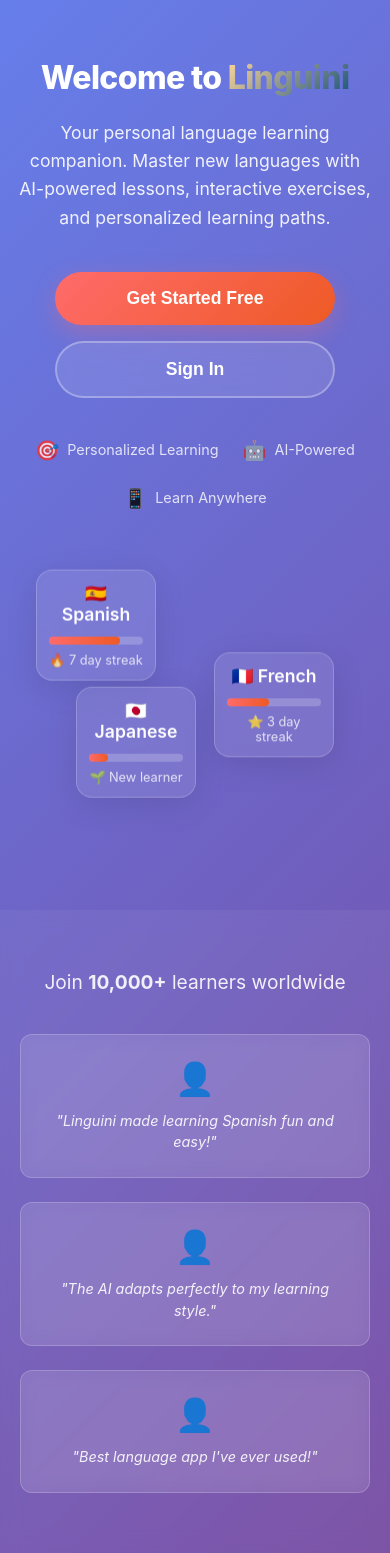
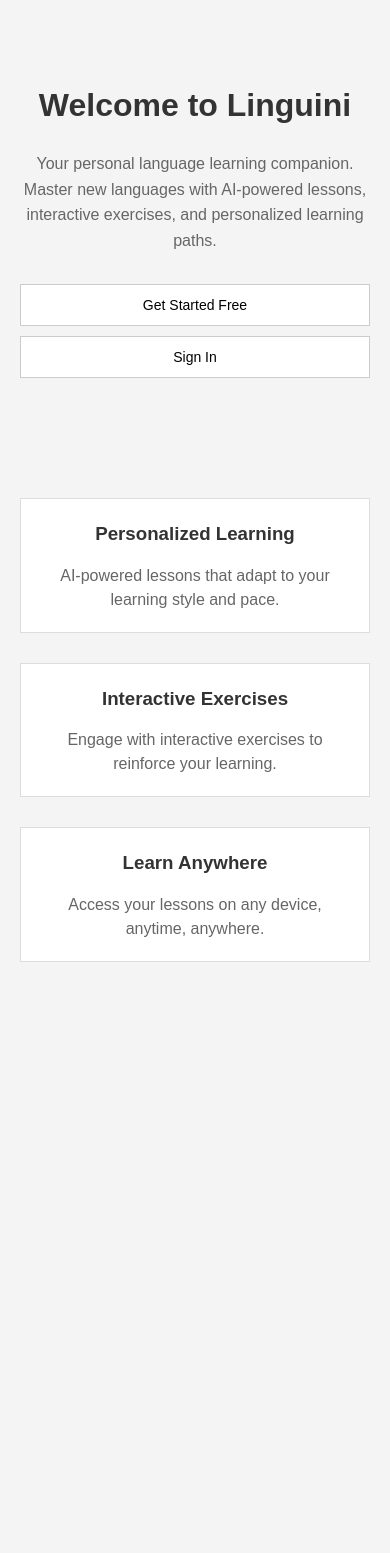
Before and after one commit to nekefer/Linguini-FrontEnd, a React (Vite) app: page / in a window 390 px wide. After the commit the page ends 1002 px from the top, so only its background shows below. Built offline with nearby package versions, Linux system fonts and the light colour scheme; the HTML template or start-up script is replaced by a standard one.

Commit message:
the base of authentification

```diff
--- a/src/components/Welcome.css
+++ b/src/components/Welcome.css
@@ -1,317 +1,79 @@
-/* Welcome Page Styles */
+/* Basic Welcome Styles */
 .welcome-container {
     min-height: 100vh;
-    background: linear-gradient(135deg, #667eea 0%, #764ba2 100%);
-    color: white;
-    font-family: -apple-system, BlinkMacSystemFont, 'Segoe UI', Roboto, sans-serif;
+    padding: 40px 20px;
+    text-align: center;
 }
 
-/* Hero Section */
 .hero-section {
-    padding: 80px 20px;
-    max-width: 1200px;
+    max-width: 800px;
     margin: 0 auto;
-    display: flex;
-    align-items: center;
-    min-height: 80vh;
+    padding: 40px 0;
 }
 
 .hero-content {
-    display: grid;
-    grid-template-columns: 1fr 1fr;
-    gap: 60px;
-    align-items: center;
+    margin-bottom: 40px;
 }
 
-/* Hero Text */
 .hero-text {
-    max-width: 500px;
+    margin-bottom: 30px;
 }
 
 .hero-title {
-    font-size: 3.5rem;
-    font-weight: 800;
-    line-height: 1.1;
-    margin-bottom: 24px;
-    letter-spacing: -0.02em;
-}
-
-.gradient-text {
-    background: linear-gradient(135deg, #ffd89b 0%, #19547b 100%);
-    -webkit-background-clip: text;
-    -webkit-text-fill-color: transparent;
-    background-clip: text;
+    font-size: 2.5rem;
+    margin-bottom: 20px;
 }
 
 .hero-subtitle {
-    font-size: 1.25rem;
-    line-height: 1.6;
-    margin-bottom: 40px;
-    opacity: 0.9;
-    font-weight: 400;
+    font-size: 1.2rem;
+    margin-bottom: 30px;
+    color: #666;
 }
 
-/* Hero Buttons */
 .hero-buttons {
-    display: flex;
-    gap: 16px;
     margin-bottom: 40px;
-    flex-wrap: wrap;
 }
 
-.btn-primary {
-    background: linear-gradient(135deg, #ff6b6b 0%, #ee5a24 100%);
-    color: white;
-    border: none;
-    padding: 16px 32px;
-    border-radius: 50px;
-    font-size: 1.1rem;
-    font-weight: 600;
-    cursor: pointer;
-    transition: all 0.3s ease;
-    box-shadow: 0 8px 25px rgba(255, 107, 107, 0.3);
+.hero-buttons button {
+    margin: 0 10px 10px 0;
+    padding: 12px 24px;
 }
 
-.btn-primary:hover {
-    transform: translateY(-2px);
-    box-shadow: 0 12px 35px rgba(255, 107, 107, 0.4);
+.hero-features {
+    display: grid;
+    grid-template-columns: repeat(auto-fit, minmax(250px, 1fr));
+    gap: 30px;
+    margin-top: 40px;
 }
 
-.btn-secondary {
-    background: rgba(255, 255, 255, 0.1);
-    color: white;
-    border: 2px solid rgba(255, 255, 255, 0.3);
-    padding: 16px 32px;
-    border-radius: 50px;
-    font-size: 1.1rem;
-    font-weight: 600;
-    cursor: pointer;
-    transition: all 0.3s ease;
-    backdrop-filter: blur(10px);
+.feature-card {
+    padding: 20px;
+    border: 1px solid #ddd;
+    background: white;
 }
 
-.btn-secondary:hover {
-    background: rgba(255, 255, 255, 0.2);
-    border-color: rgba(255, 255, 255, 0.5);
-    transform: translateY(-2px);
+.feature-card h3 {
+    margin-bottom: 15px;
 }
 
-/* Hero Features */
-.hero-features {
-    display: flex;
-    gap: 24px;
-    flex-wrap: wrap;
-}
-
-.feature {
-    display: flex;
-    align-items: center;
-    gap: 8px;
-    font-size: 0.9rem;
-    opacity: 0.8;
-}
-
-.feature-icon {
-    font-size: 1.2rem;
-}
-
-/* Hero Visual */
-.hero-visual {
-    position: relative;
-    height: 400px;
-    display: flex;
-    justify-content: center;
-    align-items: center;
-}
-
-.floating-card {
-    position: absolute;
-    background: rgba(255, 255, 255, 0.1);
-    backdrop-filter: blur(20px);
-    border: 1px solid rgba(255, 255, 255, 0.2);
-    border-radius: 16px;
-    padding: 20px;
-    box-shadow: 0 8px 32px rgba(0, 0, 0, 0.1);
-    animation: float 6s ease-in-out infinite;
-    width: 200px;
-}
-
-.card-1 {
-    top: 20px;
-    left: 20px;
-    animation-delay: 0s;
-}
-
-.card-2 {
-    top: 120px;
-    right: 40px;
-    animation-delay: 2s;
-}
-
-.card-3 {
-    bottom: 40px;
-    left: 60px;
-    animation-delay: 4s;
-}
-
-@keyframes float {
-
-    0%,
-    100% {
-        transform: translateY(0px);
-    }
-
-    50% {
-        transform: translateY(-20px);
-    }
-}
-
-.card-content {
-    text-align: center;
-}
-
-.language-badge {
-    font-size: 1.1rem;
-    font-weight: 600;
-    margin-bottom: 12px;
-    display: block;
-}
-
-.progress-bar {
-    width: 100%;
-    height: 8px;
-    background: rgba(255, 255, 255, 0.2);
-    border-radius: 4px;
-    margin-bottom: 8px;
-    overflow: hidden;
-}
-
-.progress-fill {
-    height: 100%;
-    background: linear-gradient(90deg, #ff6b6b 0%, #ee5a24 100%);
-    border-radius: 4px;
-    transition: width 0.3s ease;
-}
-
-.streak {
-    font-size: 0.8rem;
-    opacity: 0.8;
-}
-
-/* Social Proof Section */
-.social-proof {
-    padding: 60px 20px;
-    background: rgba(255, 255, 255, 0.05);
-    backdrop-filter: blur(10px);
-}
-
-.social-proof-content {
-    max-width: 1200px;
-    margin: 0 auto;
-    text-align: center;
-}
-
-.social-proof-text {
-    font-size: 1.2rem;
-    margin-bottom: 40px;
-    opacity: 0.9;
-}
-
-.testimonials {
-    display: grid;
-    grid-template-columns: repeat(auto-fit, minmax(250px, 1fr));
-    gap: 24px;
-    max-width: 800px;
-    margin: 0 auto;
-}
-
-.testimonial {
-    background: rgba(255, 255, 255, 0.1);
-    backdrop-filter: blur(10px);
-    border: 1px solid rgba(255, 255, 255, 0.2);
-    border-radius: 12px;
-    padding: 24px;
-    text-align: center;
-    transition: transform 0.3s ease;
-}
-
-.testimonial:hover {
-    transform: translateY(-4px);
-}
-
-.testimonial-avatar {
-    font-size: 2rem;
-    margin-bottom: 12px;
-    display: block;
-}
-
-.testimonial p {
-    font-size: 0.9rem;
+.feature-card p {
+    color: #666;
     line-height: 1.5;
-    opacity: 0.9;
-    font-style: italic;
 }
 
 /* Responsive Design */
 @media (max-width: 768px) {
-    .hero-content {
-        grid-template-columns: 1fr;
-        gap: 40px;
-        text-align: center;
-    }
-
-    .hero-title {
-        font-size: 2.5rem;
-    }
-
-    .hero-subtitle {
-        font-size: 1.1rem;
-    }
-
-    .hero-buttons {
-        justify-content: center;
-    }
-
-    .hero-features {
-        justify-content: center;
-    }
-
-    .hero-visual {
-        height: 300px;
-    }
-
-    .floating-card {
-        width: 150px;
-        padding: 16px;
-    }
-
-    .testimonials {
-        grid-template-columns: 1fr;
-    }
-}
-
-@media (max-width: 480px) {
-    .hero-section {
-        padding: 60px 16px;
-    }
-
     .hero-title {
         font-size: 2rem;
     }
 
-    .hero-buttons {
-        flex-direction: column;
-        align-items: center;
+    .hero-subtitle {
+        font-size: 1rem;
     }
 
-    .btn-primary,
-    .btn-secondary {
+    .hero-buttons button {
+        display: block;
         width: 100%;
-        max-width: 280px;
-    }
-
-    .floating-card {
-        width: 120px;
-        padding: 12px;
+        margin: 0 0 10px 0;
     }
 }
--- a/src/components/Welcome.jsx
+++ b/src/components/Welcome.jsx
@@ -7,99 +7,39 @@ export default function Welcome() {
 
   return (
     <div className="welcome-container">
-      {/* Hero Section */}
       <div className="hero-section">
         <div className="hero-content">
           <div className="hero-text">
-            <h1 className="hero-title">
-              Welcome to <span className="gradient-text">Linguini</span>
-            </h1>
+            <h1 className="hero-title">Welcome to Linguini</h1>
             <p className="hero-subtitle">
               Your personal language learning companion. Master new languages
               with AI-powered lessons, interactive exercises, and personalized
               learning paths.
             </p>
             <div className="hero-buttons">
-              <button
-                className="btn-primary"
-                onClick={() => navigate({ to: "/register" })}
-              >
+              <button onClick={() => navigate({ to: "/register" })}>
                 Get Started Free
               </button>
-              <button
-                className="btn-secondary"
-                onClick={() => navigate({ to: "/login" })}
-              >
+              <button onClick={() => navigate({ to: "/login" })}>
                 Sign In
               </button>
-            </div>
-            <div className="hero-features">
-              <div className="feature">
-                <span className="feature-icon">🎯</span>
-                <span>Personalized Learning</span>
-              </div>
-              <div className="feature">
-                <span className="feature-icon">🤖</span>
-                <span>AI-Powered</span>
-              </div>
-              <div className="feature">
-                <span className="feature-icon">📱</span>
-                <span>Learn Anywhere</span>
-              </div>
-            </div>
-          </div>
-          <div className="hero-visual">
-            <div className="floating-card card-1">
-              <div className="card-content">
-                <div className="language-badge">🇪🇸 Spanish</div>
-                <div className="progress-bar">
-                  <div className="progress-fill" style={{ width: "75%" }}></div>
-                </div>
-                <div className="streak">🔥 7 day streak</div>
-              </div>
-            </div>
-            <div className="floating-card card-2">
-              <div className="card-content">
-                <div className="language-badge">🇫🇷 French</div>
-                <div className="progress-bar">
-                  <div className="progress-fill" style={{ width: "45%" }}></div>
-                </div>
-                <div className="streak">⭐ 3 day streak</div>
-              </div>
-            </div>
-            <div className="floating-card card-3">
-              <div className="card-content">
-                <div className="language-badge">🇯🇵 Japanese</div>
-                <div className="progress-bar">
-                  <div className="progress-fill" style={{ width: "20%" }}></div>
-                </div>
-                <div className="streak">🌱 New learner</div>
-              </div>
             </div>
           </div>
         </div>
       </div>
 
-      {/* Social Proof Section */}
-      <div className="social-proof">
-        <div className="social-proof-content">
-          <p className="social-proof-text">
-            Join <strong>10,000+</strong> learners worldwide
-          </p>
-          <div className="testimonials">
-            <div className="testimonial">
-              <div className="testimonial-avatar">👤</div>
-              <p>"Linguini made learning Spanish fun and easy!"</p>
-            </div>
-            <div className="testimonial">
-              <div className="testimonial-avatar">👤</div>
-              <p>"The AI adapts perfectly to my learning style."</p>
-            </div>
-            <div className="testimonial">
-              <div className="testimonial-avatar">👤</div>
-              <p>"Best language app I've ever used!"</p>
-            </div>
-          </div>
+      <div className="hero-features">
+        <div className="feature-card">
+          <h3>Personalized Learning</h3>
+          <p>AI-powered lessons that adapt to your learning style and pace.</p>
+        </div>
+        <div className="feature-card">
+          <h3>Interactive Exercises</h3>
+          <p>Engage with interactive exercises to reinforce your learning.</p>
+        </div>
+        <div className="feature-card">
+          <h3>Learn Anywhere</h3>
+          <p>Access your lessons on any device, anytime, anywhere.</p>
         </div>
       </div>
     </div>
--- a/src/styles/app.css
+++ b/src/styles/app.css
@@ -1,5 +1,68 @@
-*, ::after, ::before {
+/* Basic Reset */
+* {
     margin: 0;
     padding: 0;
     box-sizing: border-box;
 }
+
+body {
+    font-family: Arial, sans-serif;
+    line-height: 1.6;
+    color: #333;
+    background-color: #f4f4f4;
+}
+
+/* Basic Container */
+.container {
+    max-width: 1200px;
+    margin: 0 auto;
+    padding: 20px;
+}
+
+/* Basic Button Styles */
+button {
+    padding: 10px 20px;
+    border: 1px solid #ccc;
+    background-color: #fff;
+    cursor: pointer;
+    font-size: 14px;
+}
+
+button:hover {
+    background-color: #f0f0f0;
+}
+
+button:disabled {
+    opacity: 0.6;
+    cursor: not-allowed;
+}
+
+/* Basic Input Styles */
+input {
+    padding: 8px 12px;
+    border: 1px solid #ccc;
+    font-size: 14px;
+    width: 100%;
+}
+
+input:focus {
+    outline: none;
+    border-color: #007bff;
+}
+
+/* Basic Form Styles */
+form {
+    margin: 20px 0;
+}
+
+/* Basic Error Styles */
+.error {
+    color: #dc3545;
+    margin: 10px 0;
+}
+
+/* Basic Success Styles */
+.success {
+    color: #28a745;
+    margin: 10px 0;
+}
```
Also changed, not shown: src/components/Dashboard.jsx (+4 -15 lines), src/components/Login.jsx (+4 -18 lines), src/components/Register.jsx (+5 -41 lines), src/styles/Login.css (+16 -23 lines), src/styles/Register.css (+9 -29 lines).
